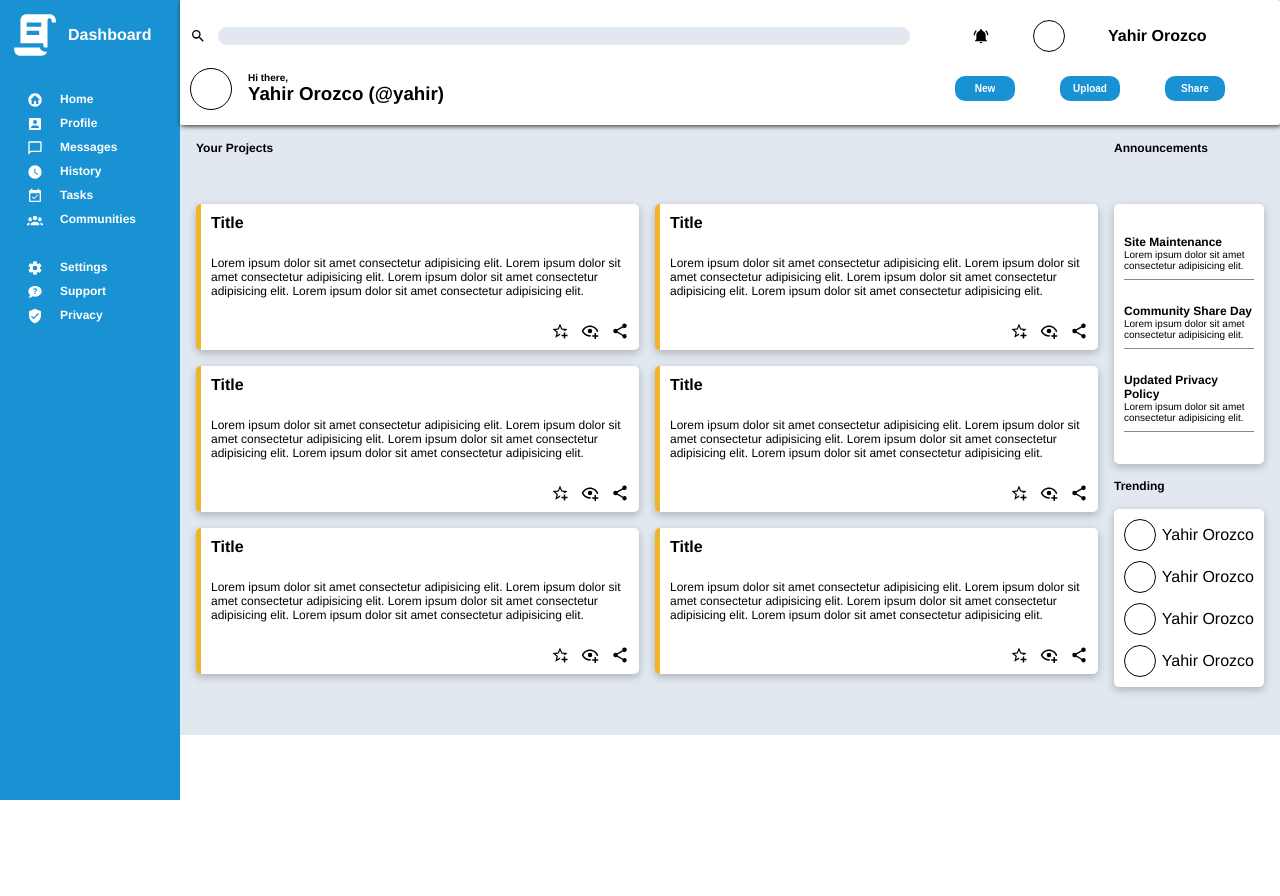
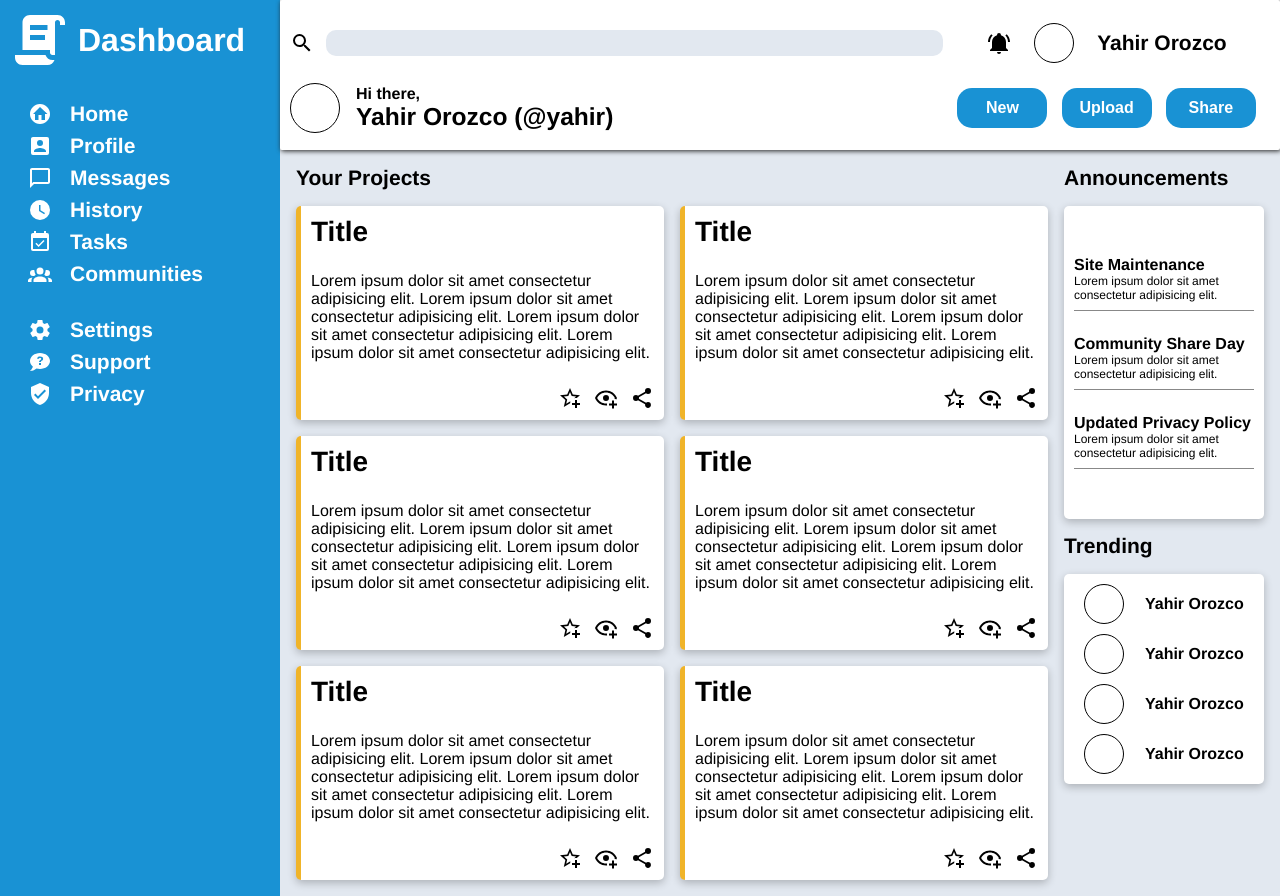
Before and after one commit to yorozc/Project-Dashboard, a plain HTML site: page index.html in a window 1280 px wide. Before the commit the page ends 800 px from the top, so only its background shows below. Drawn offline with Linux system fonts and the light colour scheme.

Commit message:
fixed sizing issues due to zoom

```diff
--- a/style.css
+++ b/style.css
@@ -7,28 +7,28 @@ p, h1, h2, h3, h4, h5{
     white-space: nowrap;
 }
 .sidebar img{
-    width: 50px;
-    height: 50px;
+    width: 60px;
+    height: 60px;
     filter: invert(100%);
 }
 
 .app{
     min-height: 100%;
     display: grid;
-    grid-template-columns: 180px 1fr;
+    grid-template-columns: 280px 1fr;
     grid-auto-rows: none;
     width: 100vw;
     height: 100vh;
 }
 
 .sidebar{
-    grid-row: 1 / 3;
+    grid-row: 1 / 2;
     background-color: #1992D4;
     color: white;
     padding-top: 10px;
     padding-left: 10px;
     padding-right: 32px;
-    font-size: 12px;
+    font-size: 21px;
     font-weight: bold;
     font-family: Helvetica, sans-serif;
 
@@ -43,14 +43,14 @@ p, h1, h2, h3, h4, h5{
 }
 
 .user-options img{
-    height: 16px;
+    height: 24px;
 }
 
 .logo{
     display: flex;
     align-items: center;
     gap: 8px;
-    font-size: 16px;
+    font-size: 32px;
 }
 
 ul{
@@ -63,7 +63,7 @@ li{
 
 .content{
     display: grid;
-    grid-template-rows: 125px 4fr;
+    grid-template-rows: 150px 4fr;
 }
 
 .header{
@@ -90,22 +90,23 @@ li{
     justify-content: space-evenly;
     padding: 0px 30px;
     gap: 10px;
+    font-size: 21px;
 }
 .header-img{
     filter: invert(0%);
-    height: 16px;
+    height: 24px;
 }
 
 .profile-pic{
     border-radius: 50%;
     border: 1px solid black;
-    min-width: 30px;
-    height: 30px;
+    min-width: 38px;
+    height: 38px;
 }
 
 input[type="text"]{
     width: 100%;
-    height: 16px;
+    height: 24px;
     border-radius: 10px;
     border: none;
     background-color: #E2E8F0;
@@ -115,14 +116,15 @@ input[type="text"]{
     display: flex;
     align-items: center;
     gap: 16px;
+    font-size: 21px;
 }
 .more-user .profile-pic{
-    min-width: 40px;
-    height: 40px;
+    min-width: 48px;
+    height: 48px;
 }
 
 .name h5{
-    font-size: 10px;
+    font-size: 16px;
 }
 
 .buttons{
@@ -132,11 +134,11 @@ input[type="text"]{
 }
 
 .btn-functions{
-    width: 60px;
-    height: 25px;
-    border-radius: 10px;
+    width: 90px;
+    height: 40px;
+    border-radius: 15px;
     text-align: center;
-    font-size: 10px;
+    font-size: 16px;
     font-weight: bold;
     border: none;
     background-color: #1992D4;
@@ -145,7 +147,7 @@ input[type="text"]{
 
 .projects{
     display: grid;
-    grid-template-columns: 1fr 150px;
+    grid-template-columns: 1fr 200px;
     gap: 16px;
     align-items: start;
     background-color: #E2E8F0;
@@ -156,7 +158,6 @@ input[type="text"]{
     display: grid;
     grid-template-columns: repeat(2, minmax(155px, 1fr));
     grid-column: 1;
-
     gap: 16px;
 }
 
@@ -204,11 +205,11 @@ input[type="text"]{
 
 .card-title{
     font-weight: bold;
-
+    font-size: 28px;
 }
 
 .card-content{
-    font-size: 12px;
+    font-size: 16px;
 }
 
 .card-icons{
@@ -217,33 +218,34 @@ input[type="text"]{
     gap: 12px;
 }
 .card-icons img {
-    width: 18px;
+    width: 24px;
 }
 
 .title{
     grid-row: 1;
-    font-size: 12px;
+    font-size: 21px;
     font-weight: bold;
 }
 
 .announce-title{
-    font-size: 12px;
+    font-size: 16px;
     font-weight: bold;
 }
 
 .announce-content{
-    font-size: 10px;
+    font-size: 12px;
 }
 
 .trending{
     display: flex;
     flex-direction: column;
-    gap: 1rem;
+
 }
 
 .trending > p {
-    font-size: 12px;
+    font-size: 21px;
     font-weight: bold;
+    margin-bottom: 16px;
 }
 
 .trending .card{
@@ -257,5 +259,6 @@ input[type="text"]{
 .acc-trend{
     display: flex;
     align-items: center;
-    justify-content: space-between;
+    justify-content: space-around;
+    font-weight: bold;
 }
```
